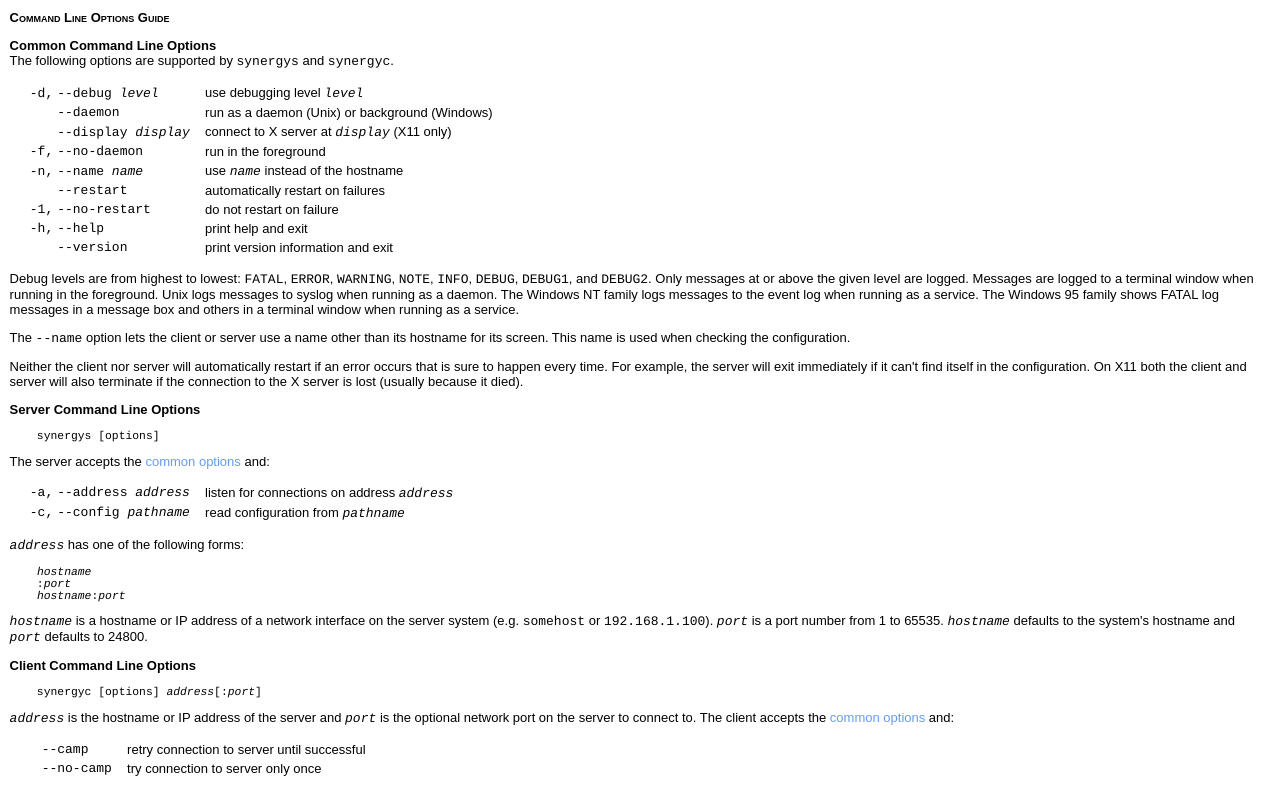
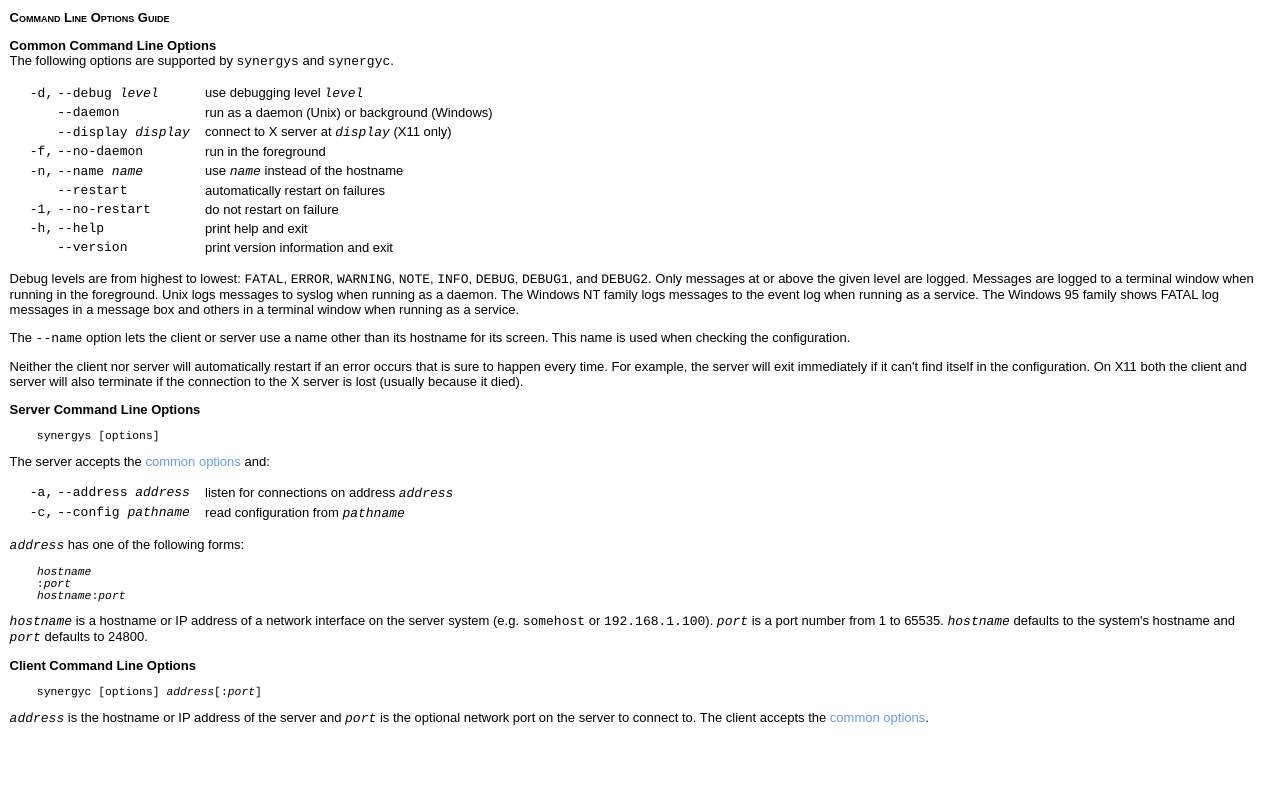
Before and after one commit to joshperry/unity, a plain HTML site: page doc/running.html in a window 1280 px wide. Shown: the part 1886-2678 px from the top of the page. After the commit the page ends 2625 px from the top, so only its background shows below. Drawn offline with Linux system fonts and the light colour scheme.

Commit message:
Merged documentation fix from mainline.

```diff
--- a/doc/running.html
+++ b/doc/running.html
@@ -348,21 +348,7 @@ the system's hostname and <span class="arg">port</span> defaults to 24800.
 <span class="arg">address</span> is the hostname or IP address of
 the server and <span class="arg">port</span> is the optional network
 port on the server to connect to.  The client accepts the
-<a href="#commonOptions">common options</a> and:
-</p>
-<p>
-<table>
-  <tr>
-    <td>&nbsp;</td><td><span class="code">&nbsp;</span></td>
-    <td><span class="code">--camp</span></td>
-    <td>&nbsp;&nbsp;</td><td>retry connection to server until successful</td>
-  </tr>
-  <tr>
-    <td>&nbsp;</td><td><span class="code">&nbsp;</span></td>
-    <td><span class="code">--no-camp</span></td>
-    <td>&nbsp;&nbsp;</td><td>try connection to server only once</td>
-  </tr>
-</table>
+<a href="#commonOptions">common options</a>.
 </p>
 </body>
 </html>
```
